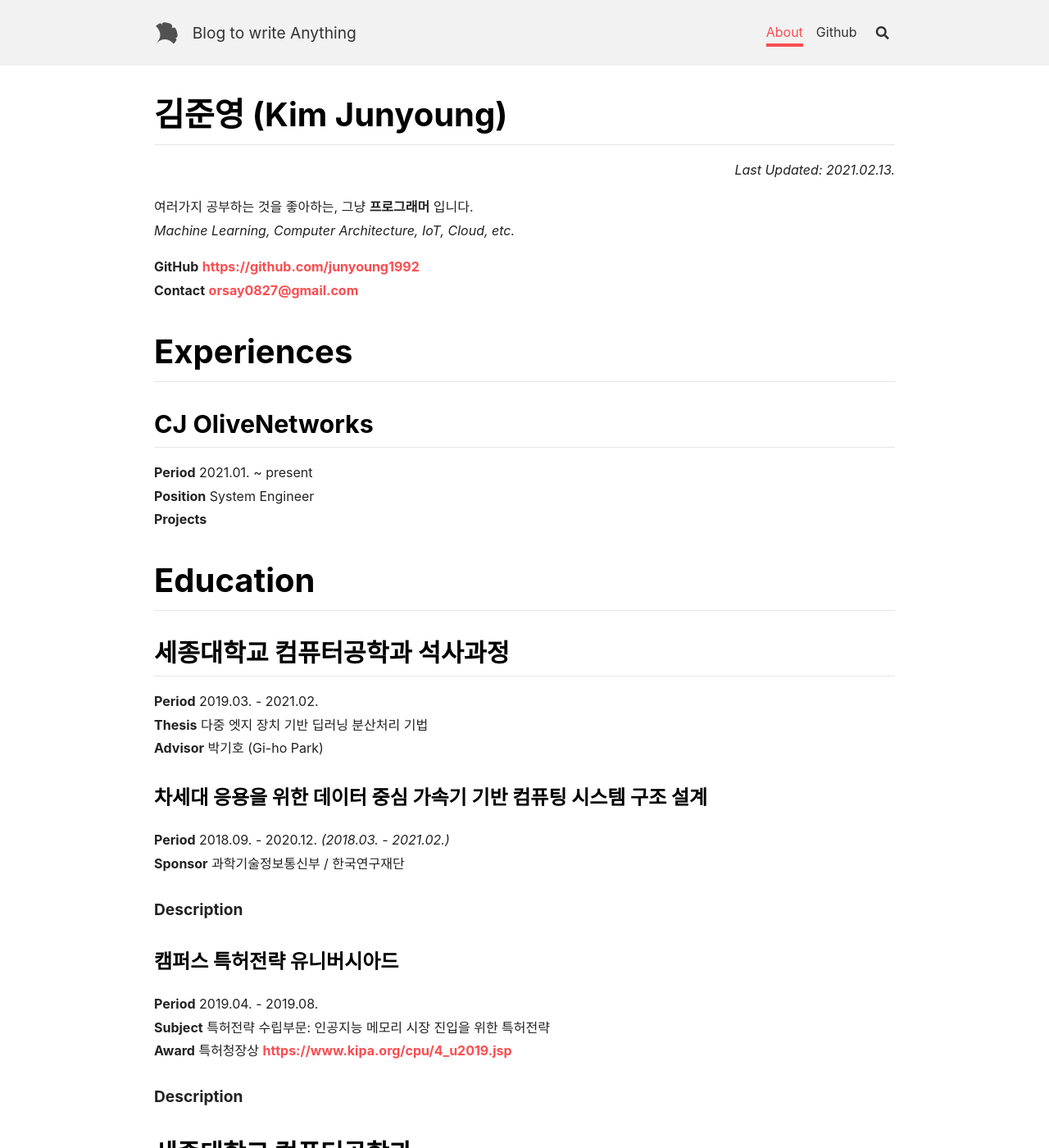
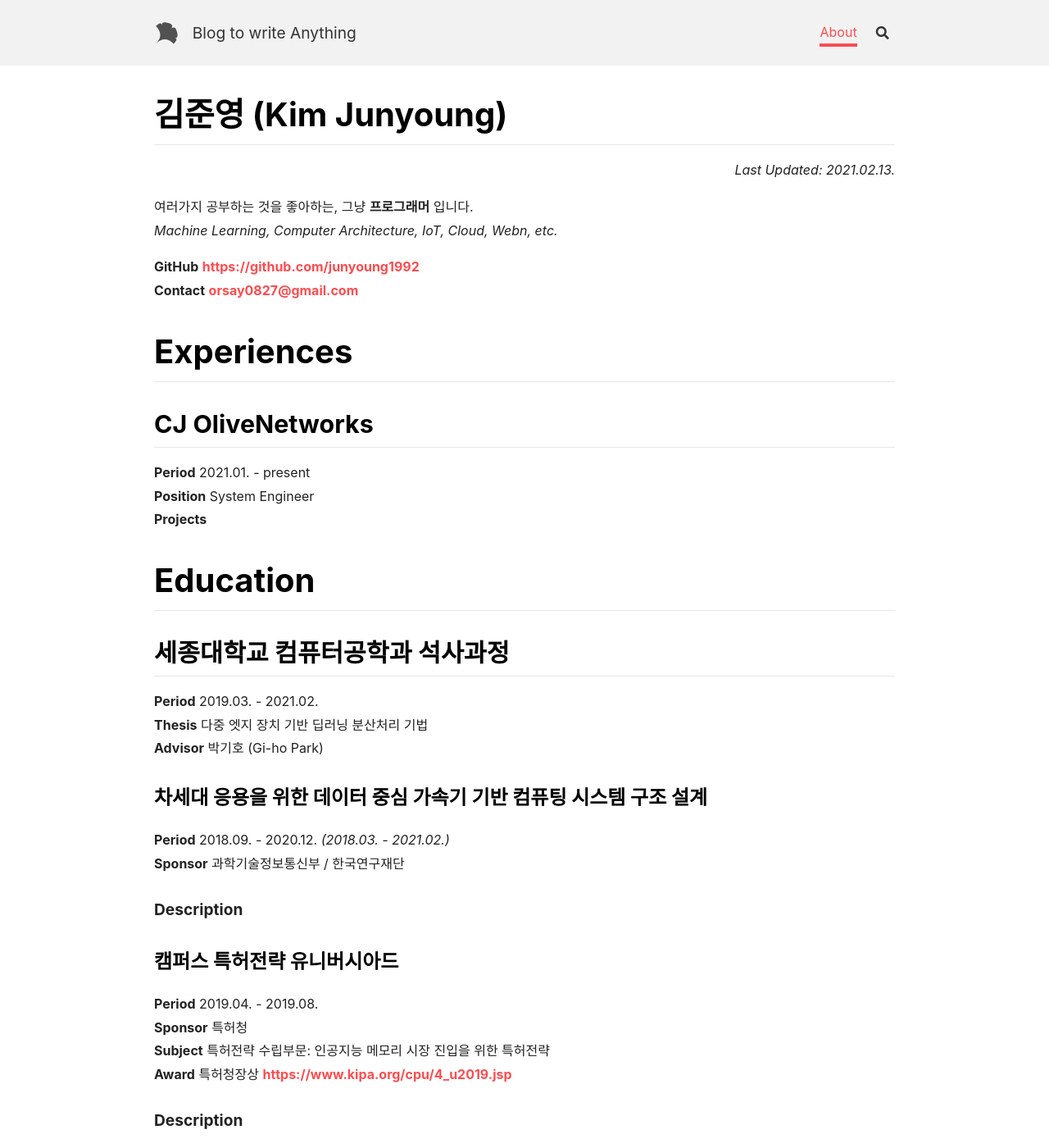
Before and after one commit to junyoung1992/junyoung1992.github.io, a Jekyll site: the page built from index.md, in a window 1280 px wide and 1400 px high. Shown: the whole window at 82% size. Built offline with Jekyll 4.4.1, drawn with Linux system fonts in a browser that asks for light colours; nearby versions of some CDN libraries; some of the changed text lies outside the part shown.

Commit message:
Revise CV

```diff
--- a/_data/navigation.yml
+++ b/_data/navigation.yml
@@ -4,6 +4,3 @@ header:
 
 #  - title: Posts
 #    url: /posts
-
-  - title: Github
-    url: https://github.com/junyoung1992
--- a/index.md
+++ b/index.md
@@ -9,7 +9,7 @@ show_title: false
 <div style="text-align: right"><i>Last Updated: 2021.02.13.</i></div>
 
 여러가지 공부하는 것을 좋아하는, 그냥 **프로그래머** 입니다.<br />
-*Machine Learning, Computer Architecture, IoT, Cloud, etc.*
+*Machine Learning, Computer Architecture, IoT, Cloud, Webn, etc.*
 
 **GitHub** <https://github.com/junyoung1992><br />
 **Contact** <orsay0827@gmail.com>
@@ -18,7 +18,7 @@ show_title: false
 
 ## CJ OliveNetworks
 
-**Period** 2021.01. ~ present<br />
+**Period** 2021.01. - present<br />
 **Position** System Engineer<br />
 **Projects**
 
@@ -40,6 +40,7 @@ show_title: false
 ### 캠퍼스 특허전략 유니버시아드
 
 **Period** 2019.04. - 2019.08.<br />
+**Sponsor** 특허청<br />
 **Subject** 특허전략 수립부문: 인공지능 메모리 시장 진입을 위한 특허전략<br />
 **Award** 특허청장상 <https://www.kipa.org/cpu/4_u2019.jsp>
 
@@ -52,6 +53,7 @@ show_title: false
 ### 캠퍼스 특허전략 유니버시아드
 
 **Period** 2018.04. - 2018.08.<br />
+**Sponsor** 특허청<br />
 **Subject** 특허전략 수립부문: 인공지능칩 시장 진입을 위한 특허전략 수립<br />
 **Award** 한국공학한림원 회장상 <https://www.kipa.org/cpu/4_u2018.jsp>
 
```
Also changed, not shown: other parts of index.md (+8 -8 lines).
